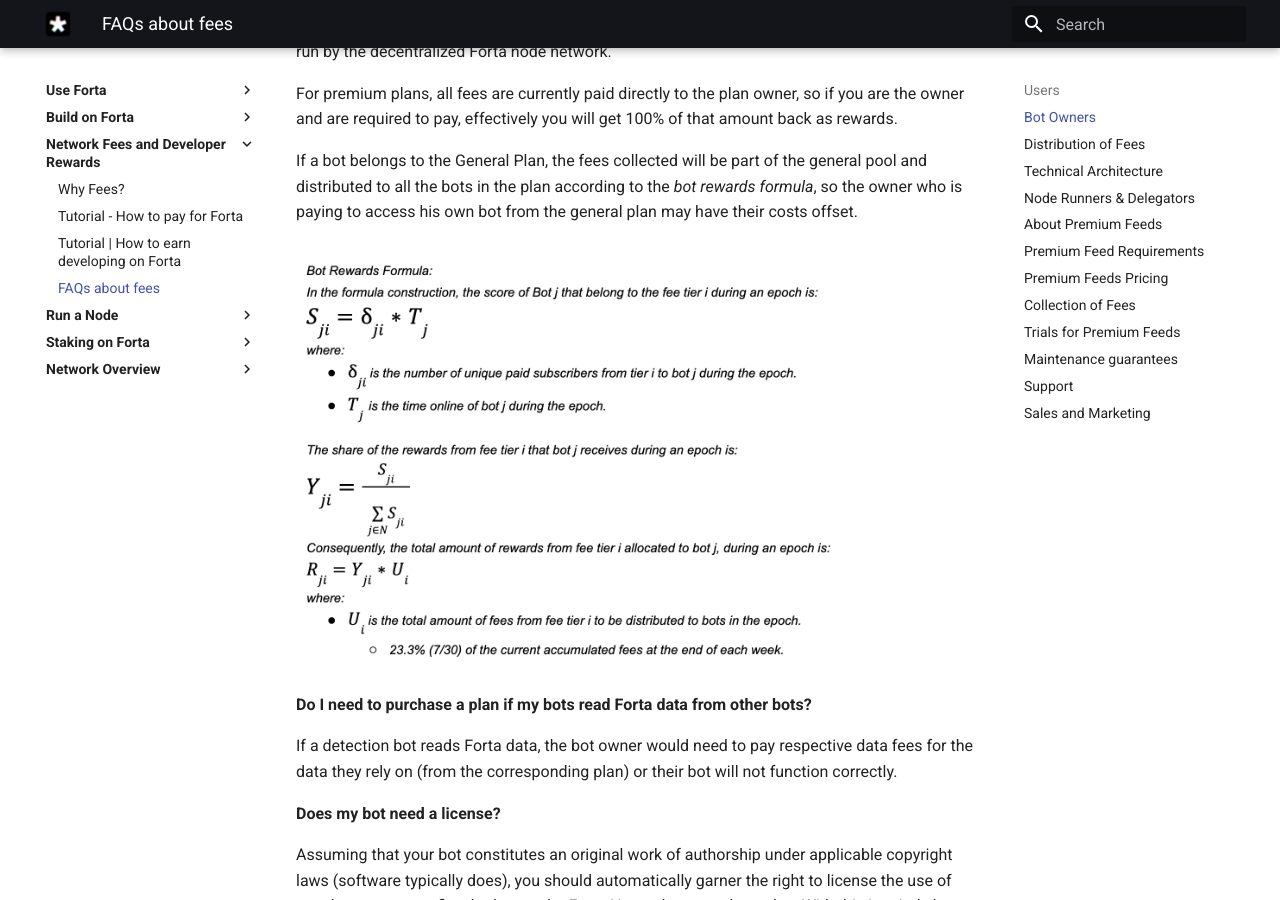
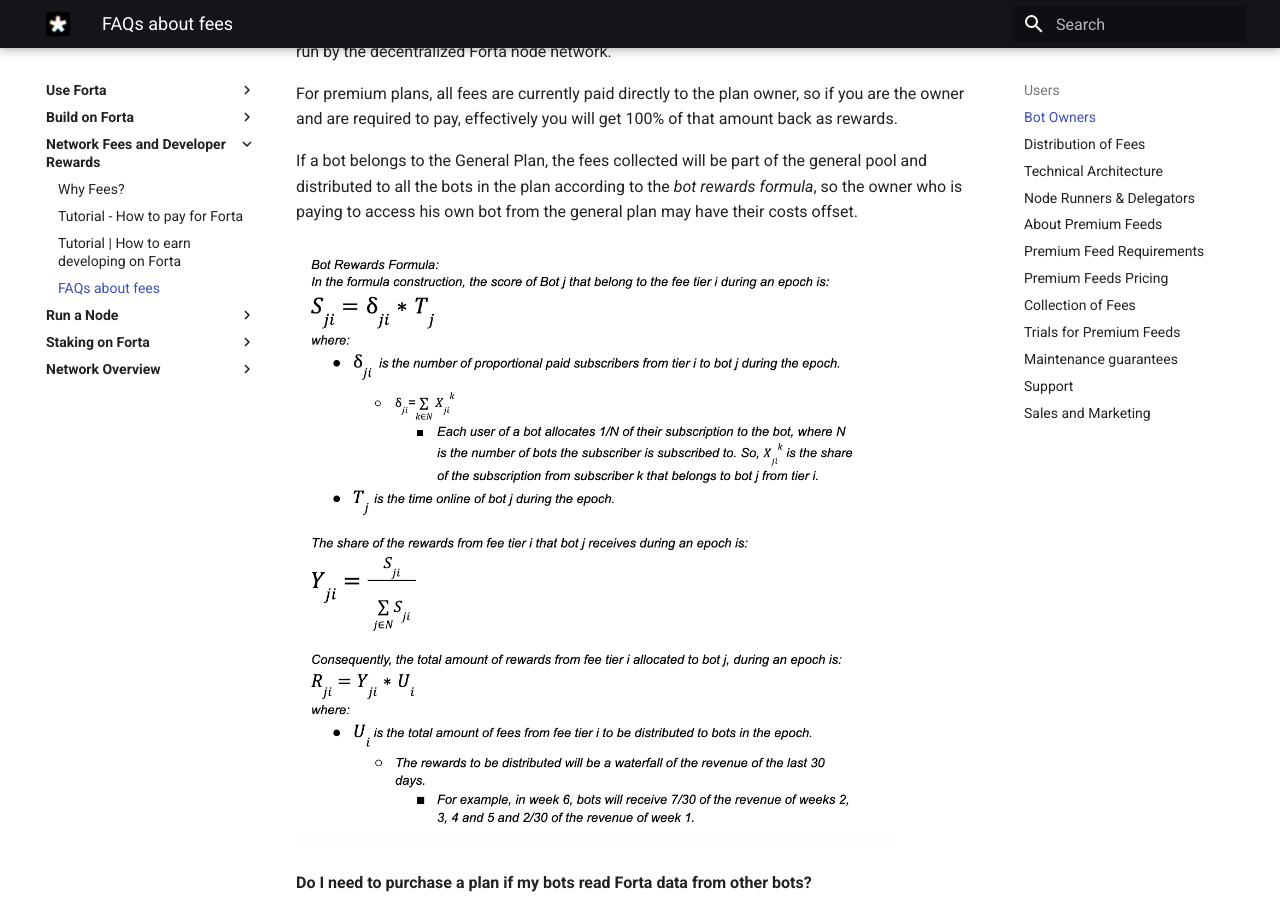
Before and after one commit to forta-network/docs, an MkDocs documentation site: the page built from docs/fees-faqs.md, in a window 1280 px wide and 900 px high, scrolled down 4158 px. Built offline with MkDocs 1.6.1 and Material for MkDocs 9.7.7, drawn with Linux system fonts in a browser that asks for light colours.

Commit message:
new_fees_formula

```diff
--- a/docs/fees-faqs.md
+++ b/docs/fees-faqs.md
@@ -122,7 +122,7 @@
 For premium plans, all fees are currently paid directly to the plan owner, so if you are the owner and are required to pay, effectively you will get 100% of that amount back as rewards.
 
 If a bot belongs to the General Plan, the fees collected will be part of the general pool and distributed to all the bots in the plan according to the *bot rewards formula*, so the owner who is paying to access his own bot from the general plan may have their costs offset.<br/><br/>
-<img src="../fees-faq_bot_rewards_formula2.png" alt="Bot Rewards Formula" width="600"/>
+<img src="../fees-faq_bot_rewards_formula3.png" alt="Bot Rewards Formula" width="600"/>
 
 **Do I need to purchase a plan if my bots read Forta data from other bots?**
 
--- a/docs/requirements.txt
+++ b/docs/requirements.txt
@@ -5,7 +5,7 @@
 Markdown==3.3.4
 MarkupSafe==2.0.1
 mergedeep==1.3.4
-mkdocs==1.5.2
+mkdocs==1.5.3
 git+https://${MKDOCS_MATERIAL_TOKEN}@github.com/squidfunk/mkdocs-material-insiders.git
 mkdocs-material-extensions==1.1
 packaging==21.0
```
Also changed, not shown: docs/fees-faq_bot_rewards_formula3.png (added).
